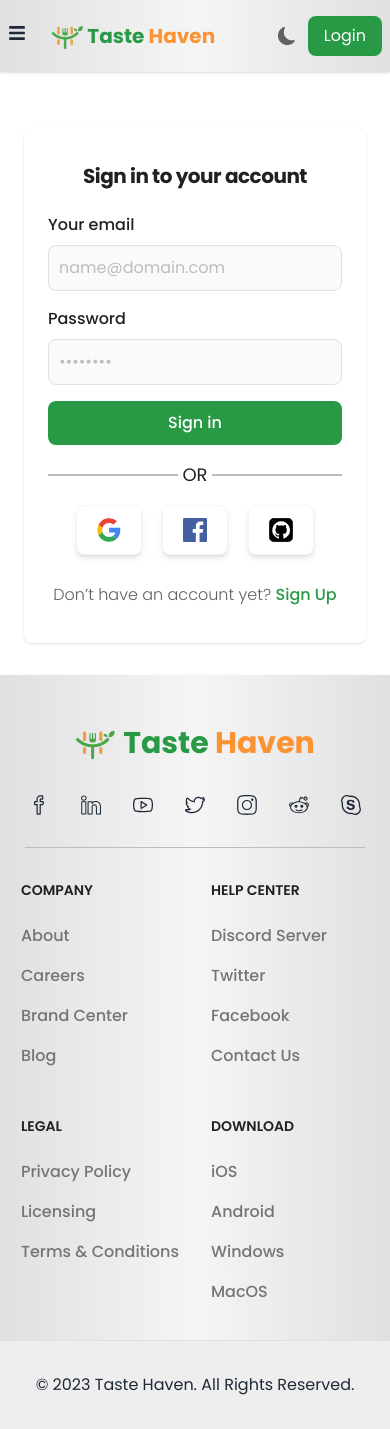
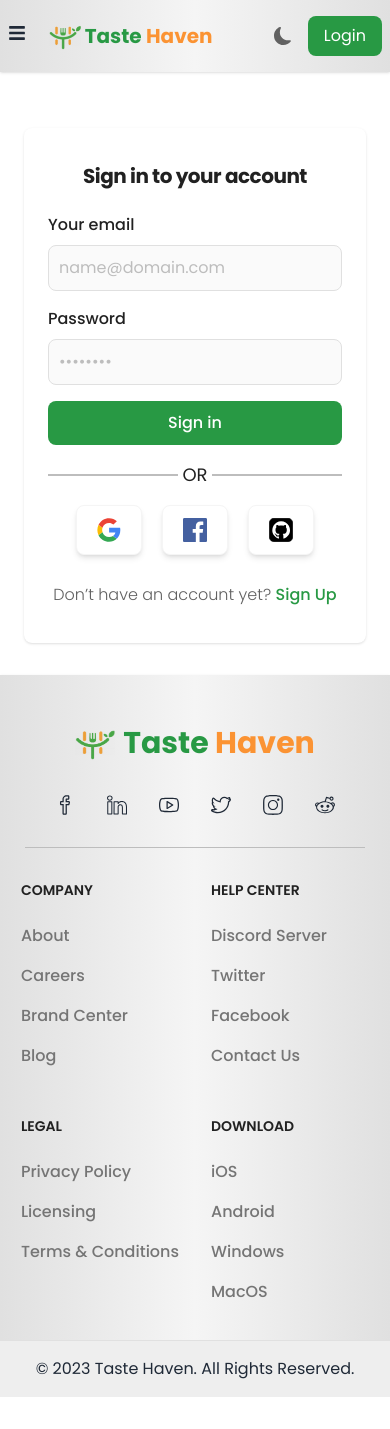
Before and after one commit to mehedihasanhrid1/taste-haven-client, a React (Vite) app: page /login in a window 390 px wide. After the commit the page ends 1397 px from the top, so only its background shows below. Built offline with nearby package versions, Linux system fonts and the light colour scheme; no server answers.

Commit message:
Minor responsive issue fixed

```diff
--- a/src/components/Footer.jsx
+++ b/src/components/Footer.jsx
@@ -41,11 +41,6 @@ export default function Footer() {
               <li>
                 <a href="">
                  <SlSocialReddit/>
-                </a>
-              </li>
-              <li>
-                <a href="">
-                 <SlSocialSkype/>
                 </a>
               </li>
             </ul>
@@ -126,7 +121,7 @@ export default function Footer() {
           </div>
             </div>
             <div className=' bg-gray-200 dark:bg-gray-700 border-t border-gray-300'>
-            <p className="text-center md:text-lg py-8">
+            <p className="text-center md:text-lg py-4 md:py-6 lg:py-8">
             © 2023 Taste Haven. All Rights Reserved.
           </p>
             </div>
--- a/src/components/Navbar.jsx
+++ b/src/components/Navbar.jsx
@@ -58,10 +58,12 @@ const Navbar = ({ isDarkMode, toggleDarkMode }) => {
         }
         </div>
         <div>
+            <Link to="/">
             <div className='flex items-center justify-center gap-1 md:gap-2'>
                 <img className='h-8 md:h-10 lg:h-12' src={Logo} alt="" />
                 <h2 className='text-[#289944] dark:text-white text-xl md:text-3xl  lg:text-4xl font-bold'>Taste<span className='text-[#FB9333]'>{" "}Haven</span></h2>
             </div>
+            </Link>
         </div>
         <div>
             <ul className='text-lg font-medium hidden lg:flex items-center gap-5'>
@@ -79,7 +81,7 @@ const Navbar = ({ isDarkMode, toggleDarkMode }) => {
               </NavLink>
             </ul>
         </div>
-        <div className='flex items-center  gap-1 md:gap-3 lg:gap-4'>
+        <div className='flex items-center  gap-2 md:gap-3 lg:gap-4'>
         {user ? (
             <div className='hidden md:inline-block lg:hidden xl:inline-block'>
               <p className='text-lg font-medium'>{user.displayName}</p>
--- a/src/pages/Login.jsx
+++ b/src/pages/Login.jsx
@@ -53,7 +53,7 @@ const Login = () => {
       navigate('/');
     } catch (error) {
       console.error(error.message);
-      setLoginError("Failed to sign in with Github");
+      setLoginError("Failed to sign in with Facebook");
     }
   };
 
```
Also changed, not shown: 1 other file (tests, documents, lock files or other folders).
